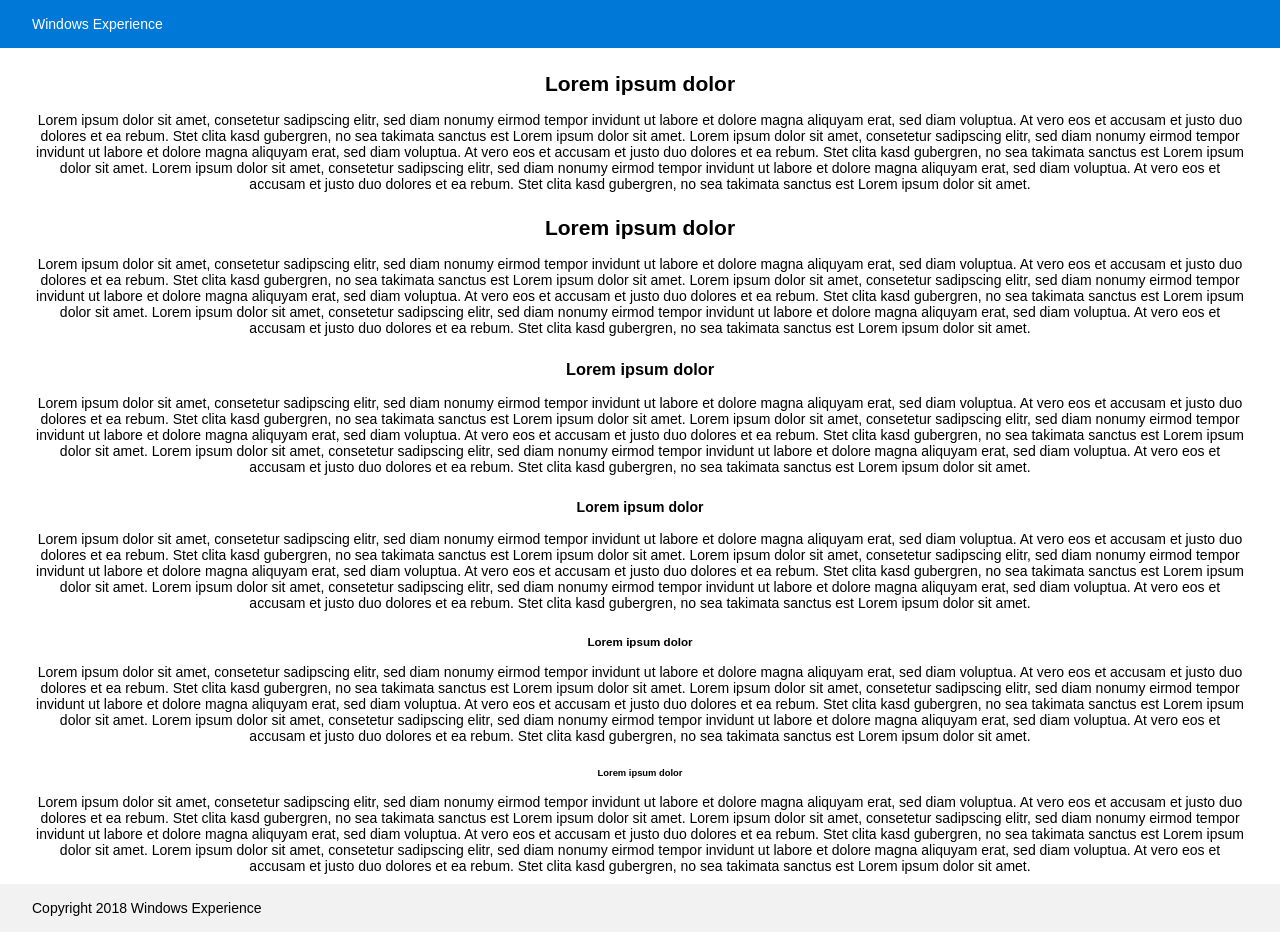
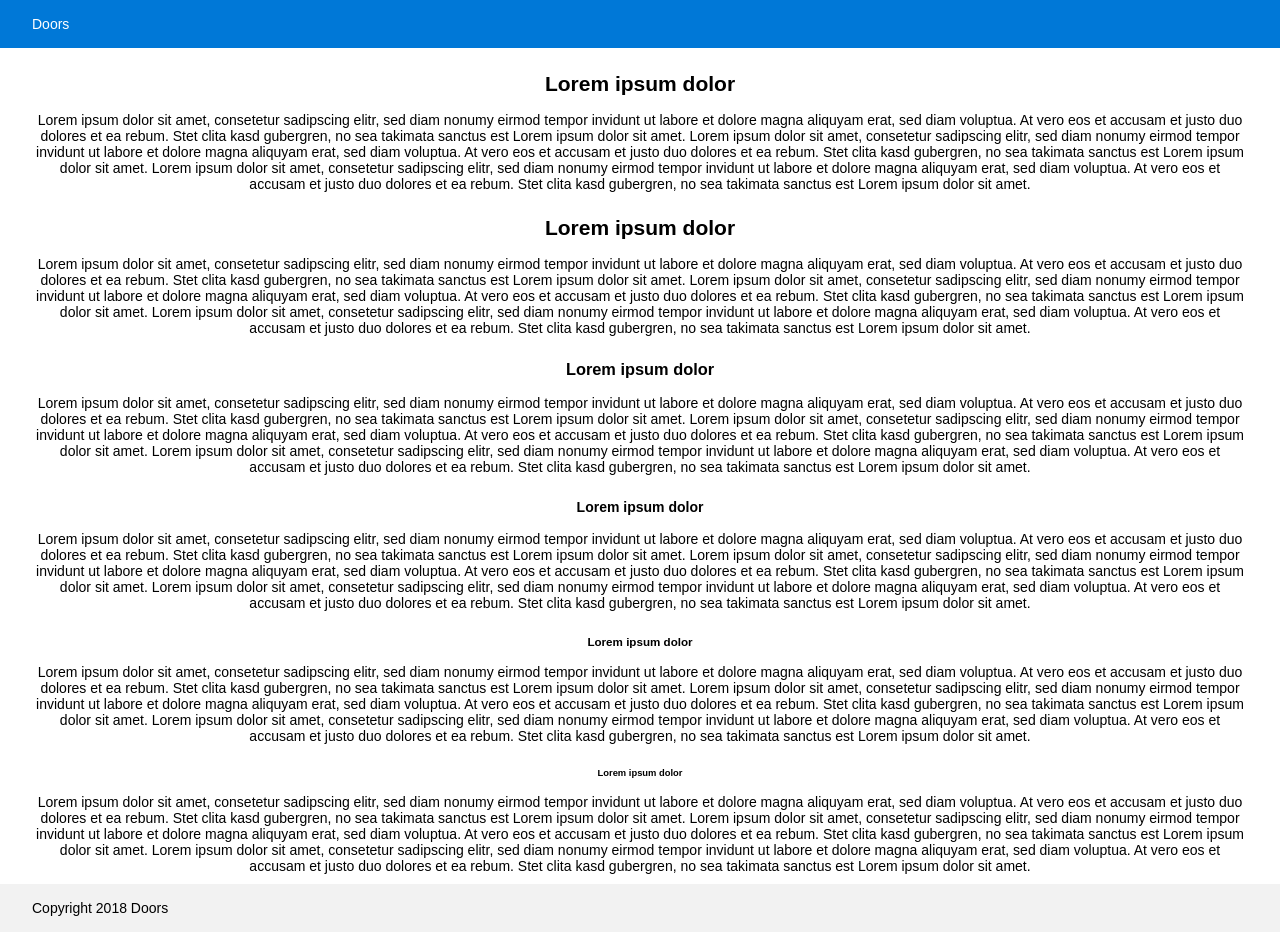
Before and after one commit to doorsrom/doorsrom.github.io, a Jekyll site: the page built from index.html, in a window 1280 px wide and 932 px high. Built offline with Jekyll 4.4.1, drawn with Linux system fonts in a browser that asks for light colours.

Commit message:
Updated name

```diff
--- a/_config.yml
+++ b/_config.yml
@@ -1,4 +1,4 @@
-repository: Domi04151309/domi04151309.github.io
+repository: doorsrom/doorsrom.github.io
 
 gems:
   - jekyll-github-metadata
--- a/_layouts/default.html
+++ b/_layouts/default.html
@@ -1,7 +1,7 @@
 <!DOCTYPE html>
 <html lang="en">
 <head>
-	<title>Windows Experience - {{ page.title }}</title>
+	<title>Doors - {{ page.title }}</title>
 	<meta charset="utf-8">
 	<meta name="description" content="Windows Experience" />
 	<meta http-equiv="Content-Style-Type" content="text/css" />
@@ -16,13 +16,13 @@
 <body>
 	<header>
 		<a href="{{site.baseurl}}/" class="logo"></a>
-		<text class="header">Windows&nbsp;Experience</text>
+		<text class="header">Doors</text>
 	</header>
   <article>
 {{ content }}
 	</article>
 	<footer>
-		<text class="header">Copyright 2018 Windows&nbsp;Experience</text>
+		<text class="header">Copyright 2018 Doors</text>
 	</footer>
 </body>
 </html>
```
Also changed, not shown: README.md, apple-touch-icon.png, favicon.ico, images/favicon/largetile.png, images/favicon/mediumtile.png, images/favicon/smalltile.png, images/favicon/widetile.png, preview.jpg.
